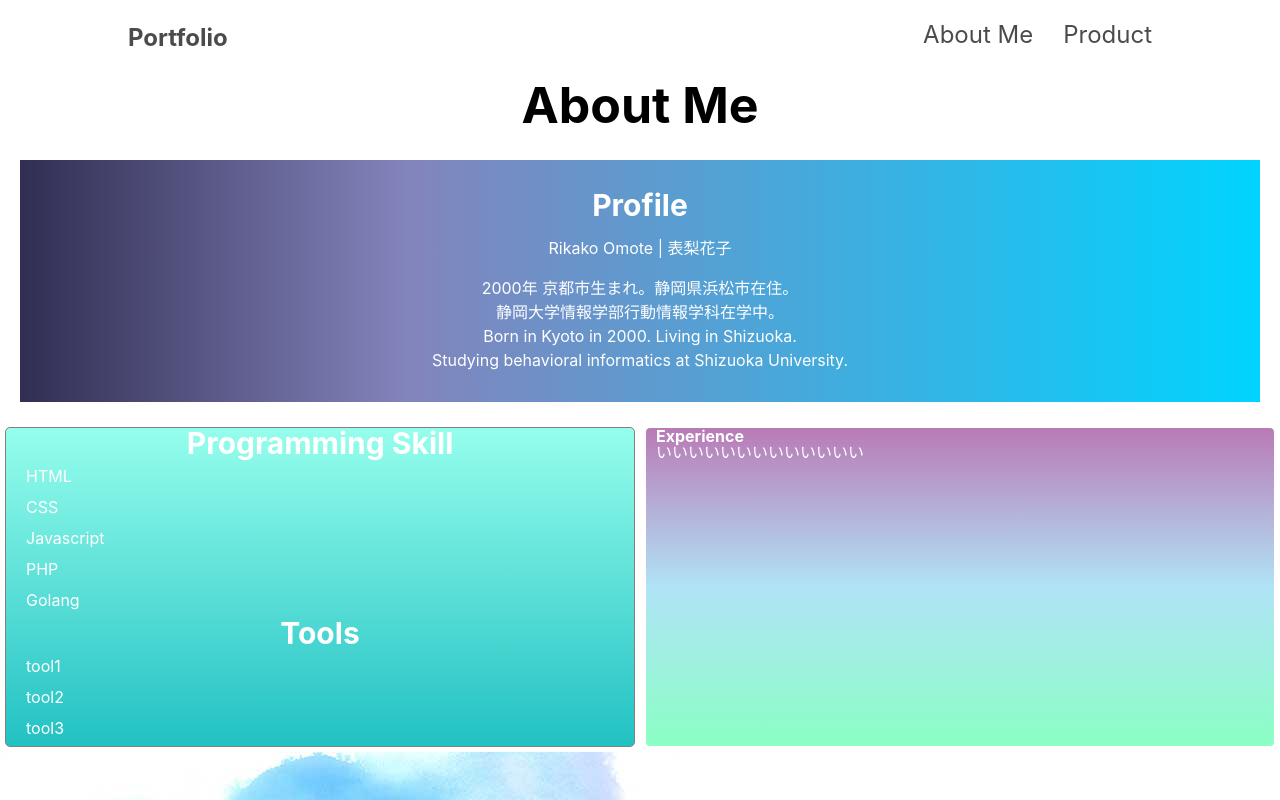
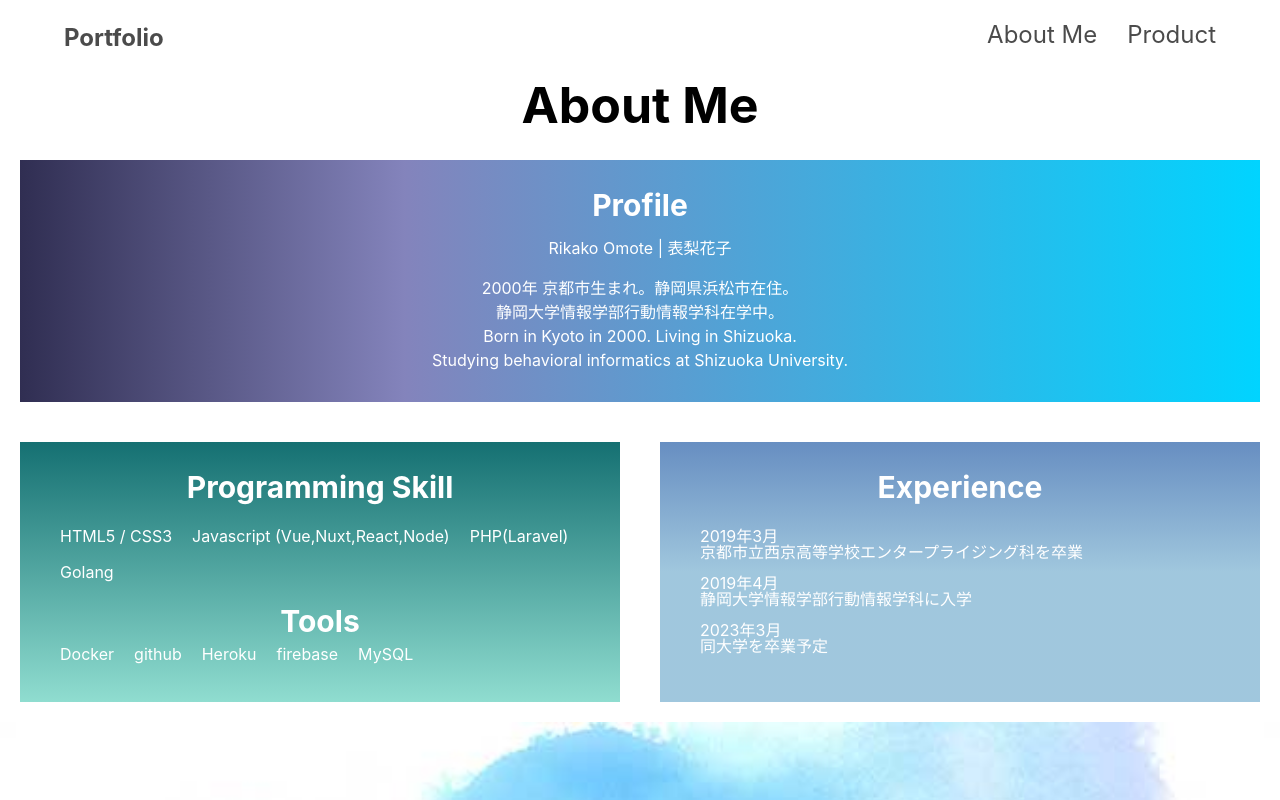
Before and after one commit to rikako1021/portfolio, a React (Create React App) app: page /about in a window 1280 px wide. Shown: the top 800 px of the page. Built offline with nearby package versions, Linux system fonts and the light colour scheme.

Commit message:
軽微な修正

```diff
--- a/src/components/About.js
+++ b/src/components/About.js
@@ -16,23 +16,31 @@ function About() {
        <div className="content">
            <div className="skill">
             <h2>Programming Skill</h2>
+            <br/>
             <ul>
-                <li>HTML</li>
-                <li>CSS</li>
-                <li>Javascript</li>
-                <li>PHP</li>
+                <li>HTML5 / CSS3</li>
+                <li>Javascript (Vue,Nuxt,React,Node)</li>
+                <li>PHP(Laravel)</li>
                 <li>Golang</li>
             </ul>
+            <br/>
             <h2>Tools</h2>
             <ul>
-                <li>tool1</li>
-                <li>tool2</li>
-                <li>tool3</li>
+                <li>Docker</li>
+                <li>github</li>
+                <li>Heroku</li>
+                <li>firebase</li>
+                <li>MySQL</li>
             </ul>
            </div>
            <div className="experience">
                <h2>Experience</h2>
-                <p>いいいいいいいいいいいいい</p>
+               <br/>
+               <ul>
+                <li>2019年3月<br/>京都市立西京高等学校エンタープライジング科を卒業</li>
+                <li>2019年4月<br/>静岡大学情報学部行動情報学科に入学</li>
+                <li>2023年3月<br/>同大学を卒業予定</li>
+                </ul>
            </div>
        </div>
        <img src={image} alt="Main" />
--- a/src/index.css
+++ b/src/index.css
@@ -117,8 +117,8 @@ code {
 }
 /* Home.js */
 header {
- padding-left: 10%;
- padding-right: 10%;
+ padding-left: 5%;
+ padding-right: 5%;
  padding-top: 0;
  padding-bottom: 0;
  position: fixed;
@@ -216,13 +216,12 @@ header > h1 {
 }
 
 .skill {
-  border: 1px solid gray;
-  border-radius: 5px;
-  margin: 5px;
-  padding: 0 10px;
+
+  margin: 20px;
+  padding: 30px;
   color: white;
   background: rgb(34,193,195);
-  background: linear-gradient(0deg, rgba(34,193,195,1) 0%, rgba(45, 253, 218, 0.503) 100%);
+  background: linear-gradient(180deg, rgb(21, 112, 114) 0%, rgba(33, 187, 161, 0.503) 100%);
   width: 50%;
 }
 
@@ -233,22 +232,47 @@ header > h1 {
 
 div.skill > ul {
   padding: 0;
+  overflow: hidden;
 }
 
 div.skill > ul > li {
   margin: 5px;
   padding: 5px;
   border-radius: 5px;
+  float: left;
   box-sizing:border-box;
 }
 
 .experience {
-  border: 1px solid white;
-  border-radius: 5px;
-  margin: 5px;
-  padding: 0 10px;
+  margin: 20px;
+  padding: 30px;
   color: white;
   background: rgb(131,58,180);
-  background: linear-gradient(180deg, rgb(185, 122, 182) 0%, rgba(146, 216, 243, 0.719) 50%, rgb(138, 255, 196) 100%);
+  background: linear-gradient(180deg, rgba(92, 134, 189, 0.932) 0%, rgba(82, 153, 194, 0.548) 50%);
   width: 50%;
 }
+.experience > h2 {
+  text-align: center;
+  font-size: 30px;
+}
+.experience > p {
+  text-align: center;
+  line-height: 150%;
+}
+div.experience > ul {
+  padding: 0;
+  overflow: hidden;
+}
+
+div.experience > ul > li {
+  margin: 5px;
+  padding: 5px;
+  border-radius: 5px;
+  box-sizing:border-box;
+}
+.about > img{
+  width: 100%;
+  max-height: max-content;
+  object-fit: cover;
+  /* min-height:100vh; */
+ }
```
